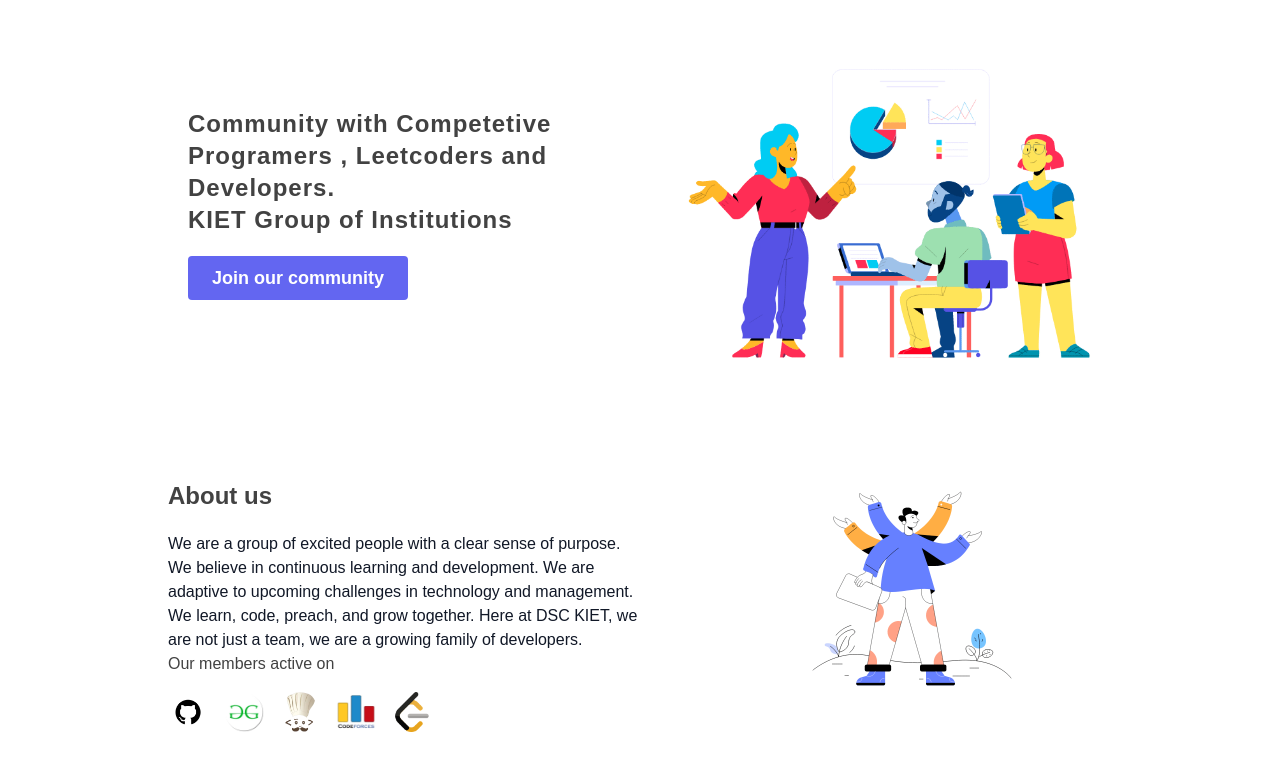
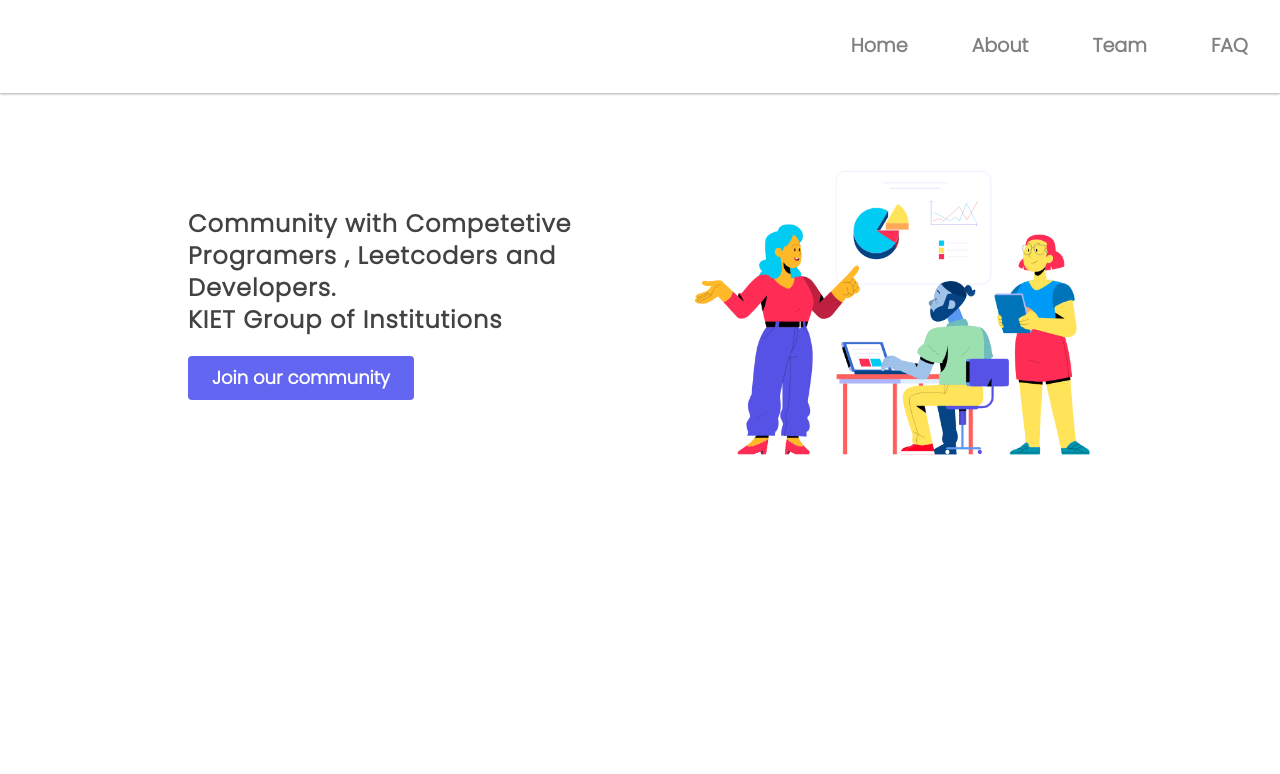
Before and after one commit to sakettiwari076/anonymous, a React (Create React App) app: page / in a window 1280 px wide. Shown: the top 774 px of the page. Built offline with nearby package versions, Linux system fonts and the light colour scheme.

Commit message:
Routing Done

```diff
--- a/package.json
+++ b/package.json
@@ -8,6 +8,7 @@
     "@testing-library/user-event": "^13.5.0",
     "react": "^18.2.0",
     "react-dom": "^18.2.0",
+    "react-router-dom": "^6.4.3",
     "react-scripts": "5.0.1",
     "web-vitals": "^2.1.4"
   },
--- a/src/App.js
+++ b/src/App.js
@@ -1,13 +1,22 @@
-import logo from './logo.svg';
+import { Routes, Route } from "react-router-dom"
 import './App.css';
 
+import Homepage from './components/Homepage';
+import Aboutus from './components/Aboutus';
+import Footer from './components/Footer'
+import Contactus from './components/Contactus';
+import Team from './components/Team';
 function App() {
   return (
 
-    <div className='mainfont'>
-      <p className='text-2xl font-bold text-black'>
-      We are a group of excited people with a clear sense of purpose. We believe in continuous learning and development. We are adaptive to upcoming challenges in technology and management. We learn, code, preach, and grow together. Here at DSC KIET, we are not just a team, we are a growing family of developers.
-      </p>
+    <div>
+      <Routes>
+      <Route path="/" element={ <Homepage/>} />
+      <Route path="/about" element={<Aboutus/>} />
+      <Route path="/team" element={<Team/>} />
+      <Route path="/contact" element={<Contactus/>} />
+      <Route path="/footer" element={<Footer/>} />
+      </Routes>
     </div>
   );
 }
--- a/src/components/Aboutus.js
+++ b/src/components/Aboutus.js
@@ -1,8 +1,10 @@
 import React from 'react'
+import Navbar from './Navbar'
 
 const Aboutus = () => {
   return (
     <div>
+      <Navbar/>
         <div className='grid pt-10 mainfont lg:grid-cols-2 mx-10'>
     <div className='justify-center pt-8 lg:pl-32'>
         <h1 className='text-2xl font-semibold'>About us</h1>
--- a/src/components/Contactus.js
+++ b/src/components/Contactus.js
@@ -1,8 +1,10 @@
 import React from 'react'
+import Navbar from './Navbar'
 
 const Contactus = () => {
   return (
     <div>
+      <Navbar/>
         <section className="text-gray-600 body-font relative">
   <div className="container px-5 py-24 mx-auto flex sm:flex-nowrap flex-wrap">
     <div className="lg:w-2/3 md:w-1/2 bg-gray-300 rounded-lg overflow-hidden sm:mr-10 p-10 flex items-end justify-start relative">
--- a/src/components/Homepage.js
+++ b/src/components/Homepage.js
@@ -1,8 +1,10 @@
 import React from 'react'
+import Navbar from './Navbar'
 
 const Homepage = () => {
   return (
     <div>
+      <Navbar/>
 <section className="text-gray-600   sm:mx-10 leading-3  lg:px-32 mainfont body-font">
     {/* guhihi */}
   <div className="container mx-auto flex px-5  md:flex-row flex-col items-center">
--- /dev/null
+++ b/src/components/Navbar.css
@@ -0,0 +1,19 @@
+@import url('https://fonts.googleapis.com/css2?family=Poppins:wght@300&display=swap');
+
+nav {
+    font-family: 'Poppins', sans-serif;
+
+    font-family: ;
+    box-shadow: 0 1px 3px rgba(0,0,0,0.12), 0 1px 2px rgba(0,0,0,0.24);
+    margin-bottom: 10px;
+}
+nav ul {
+    display: flex;
+    justify-content: end;
+}
+.item{
+    margin: 2.5vw;
+    font-weight: bold;
+    color: gray;
+    font-size: 1.2rem;
+}
--- /dev/null
+++ b/src/components/Navbar.js
@@ -0,0 +1,21 @@
+import React from 'react';
+import { Link } from 'react-router-dom';
+import './Navbar.css'
+function Navbar() {
+  return (
+    <div>
+      <nav>
+        <ul>
+            {/* <div className=''> */}
+            <Link to="/" className='item'>Home</Link>
+            <Link to="/about" className='item'>About</Link>
+            <Link to="/team" className='item'>Team</Link>
+            <Link to="/contact" className='item'>FAQ</Link>
+            {/* </div> */}
+        </ul>
+      </nav>
+    </div>
+  )
+}
+
+export default Navbar
--- a/src/components/Team.js
+++ b/src/components/Team.js
@@ -1,9 +1,10 @@
 import React from 'react'
+import Navbar from './Navbar'
 
 const Team = () => {
   return (
     <div>
-
+  <Navbar/>
 <div className='grid pt-10 mainfont lg:grid-cols-2 mx-10'>
     <div className='justify-center pt-8 pl-32'>
         <h1 className='text-2xl font-semibold'>Our Team</h1>
--- a/src/index.js
+++ b/src/index.js
@@ -1,26 +1,12 @@
 import React from 'react';
 import ReactDOM from 'react-dom/client';
+import { BrowserRouter } from "react-router-dom";
 import './index.css';
 import App from './App';
-import reportWebVitals from './reportWebVitals';
-import Homepage from './components/Homepage';
-import Aboutus from './components/Aboutus';
-import Footer from './components/Footer'
-import Contactus from './components/Contactus';
-import Team from './components/Team';
+
 const root = ReactDOM.createRoot(document.getElementById('root'));
 root.render(
-  <React.StrictMode>
-    <Homepage/>
-    <Aboutus/>
-    <Team/>
-    {/* <Contactus/> */}
-    <Footer/>
-    {/* <App /> */}
-  </React.StrictMode>
+  <BrowserRouter>
+<App/>
+  </BrowserRouter>
 );
-
-// If you want to start measuring performance in your app, pass a function
-// to log results (for example: reportWebVitals(console.log))
-// or send to an analytics endpoint. Learn more: https://bit.ly/CRA-vitals
-reportWebVitals();
```
Also changed, not shown: 1 other file (tests, documents, lock files or other folders).
